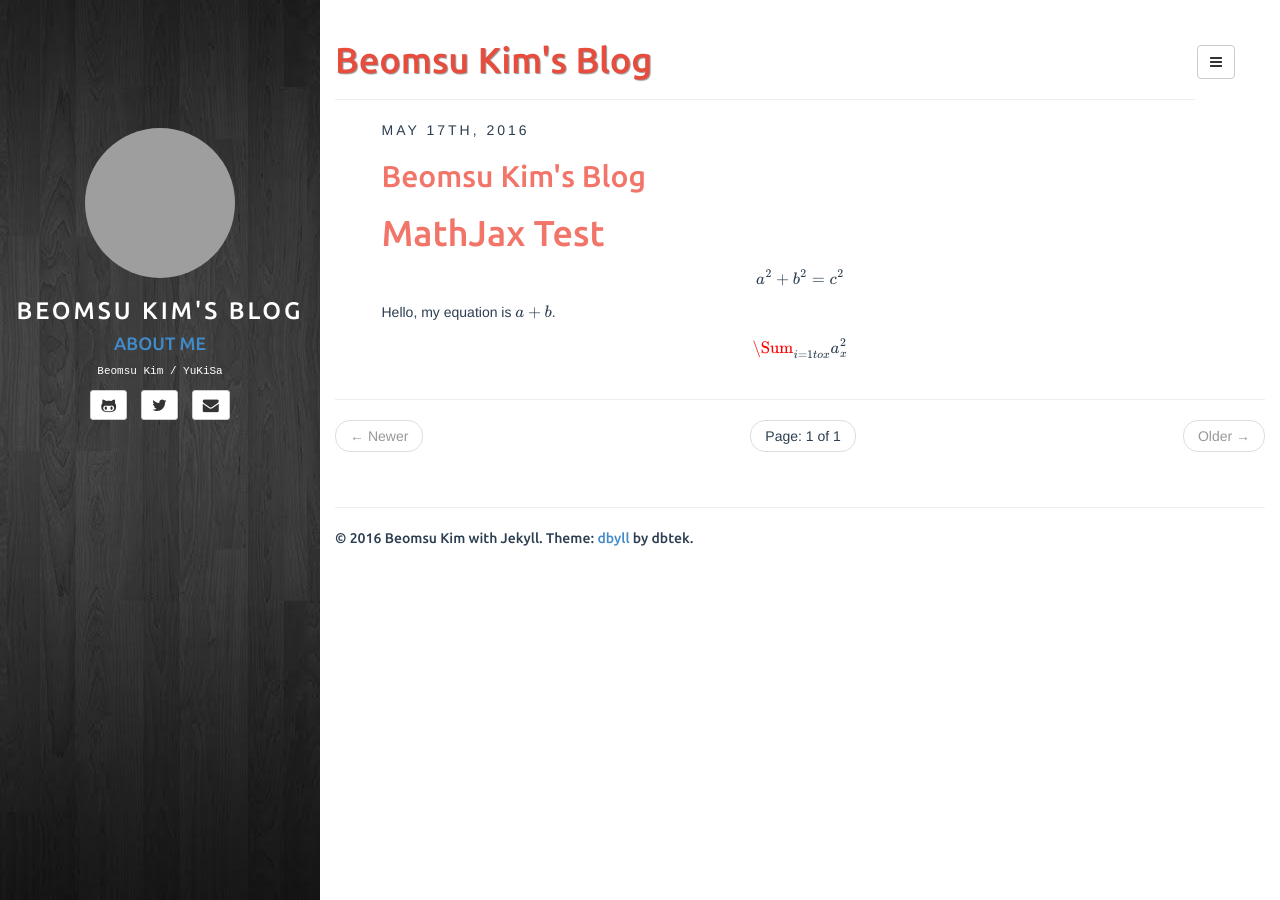
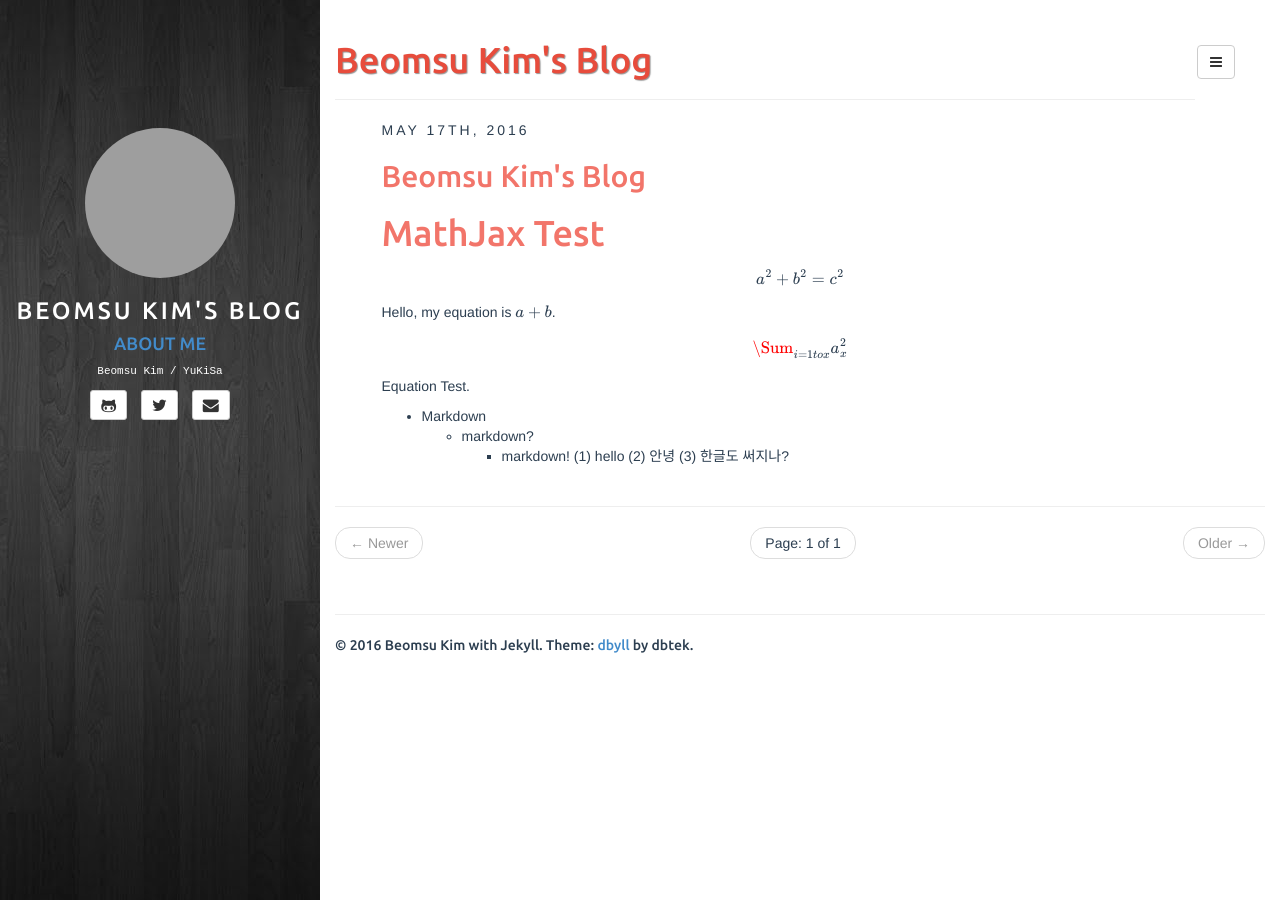
Before and after one commit to shuuki4/shuuki4.github.io, a Jekyll site: the page built from index.html, in a window 1280 px wide. Built offline with Jekyll 4.4.1, drawn with Linux system fonts in a browser that asks for light colours; Markdown is read by kramdown in place of the engine named in the settings; formulas are drawn with MathJax 3; the list of posts is cut into pages by our own code; grey boxes are pictures that could not be loaded.

Commit message:
mathjax test

```diff
--- a/_posts/2016-05-17-MathJax-Test.md
+++ b/_posts/2016-05-17-MathJax-Test.md
@@ -6,3 +6,11 @@ $$ a^2 + b^2 = c^2 $$
 Hello, my equation is \\( a+b \\).
 
 $$ \Sum_{i=1 to x} a_x^2 $$
+
+Equation Test.
+- Markdown
+	- markdown?
+		- markdown!
+			(1) hello
+			(2) 안녕
+			(3) 한글도 써지나?
```
